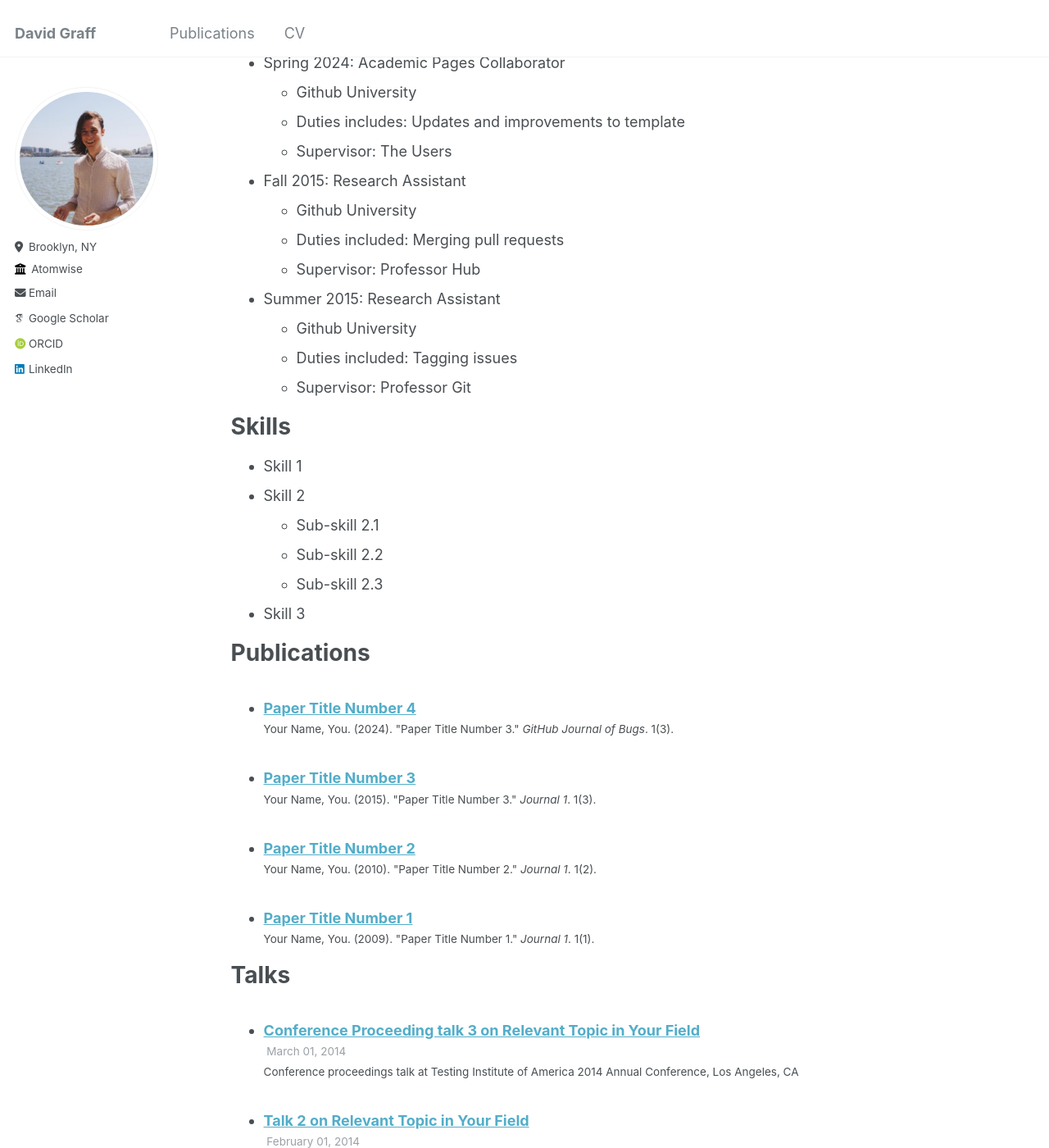
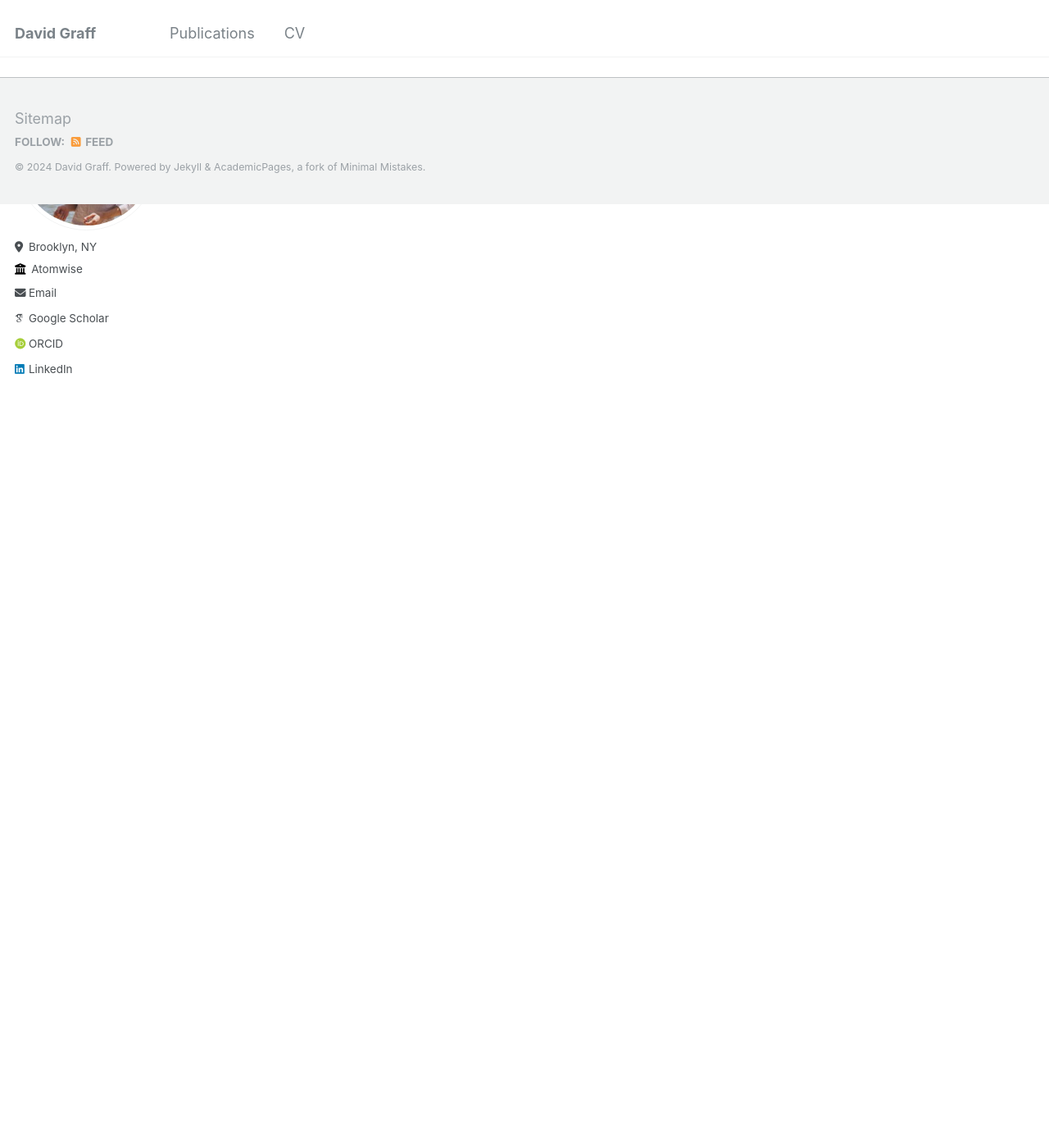
Before and after one commit to davidegraff/davidegraff.github.io, a Jekyll site: the page built from _pages/cv.md, in a window 1280 px wide and 1400 px high, scrolled down 1450 px. Shown: the whole window at 82% size. Built offline with Jekyll 4.4.1, drawn with Linux system fonts in a browser that asks for light colours; some web fonts are replaced; some of the changed text lies outside the part shown.

Commit message:
remove lettuce

```diff
--- a/_pages/cv.md
+++ b/_pages/cv.md
@@ -10,57 +10,3 @@
 {% include base_path %}
 
 <embed src="{{ site.baseurl }}/files/cv.pdf" width="600" height="700" type='application/pdf'>
-
-Education
-======
-* Ph.D in Version Control Theory, GitHub University, 2018 (expected)
-* M.S. in Jekyll, GitHub University, 2014
-* B.S. in GitHub, GitHub University, 2012
-
-Work experience
-======
-* Spring 2024: Academic Pages Collaborator
-  * Github University
-  * Duties includes: Updates and improvements to template
-  * Supervisor: The Users
-
-* Fall 2015: Research Assistant
-  * Github University
-  * Duties included: Merging pull requests
-  * Supervisor: Professor Hub
-
-* Summer 2015: Research Assistant
-  * Github University
-  * Duties included: Tagging issues
-  * Supervisor: Professor Git
-
-Skills
-======
-* Skill 1
-* Skill 2
-  * Sub-skill 2.1
-  * Sub-skill 2.2
-  * Sub-skill 2.3
-* Skill 3
-
-Publications
-======
-  <ul>{% for post in site.publications reversed %}
-    {% include archive-single-cv.html %}
-  {% endfor %}</ul>
-
-Talks
-======
-  <ul>{% for post in site.talks reversed %}
-    {% include archive-single-talk-cv.html  %}
-  {% endfor %}</ul>
-
-Teaching
-======
-  <ul>{% for post in site.teaching reversed %}
-    {% include archive-single-cv.html %}
-  {% endfor %}</ul>
-
-Service and leadership
-======
-* Currently signed in to 43 different slack teams
```
